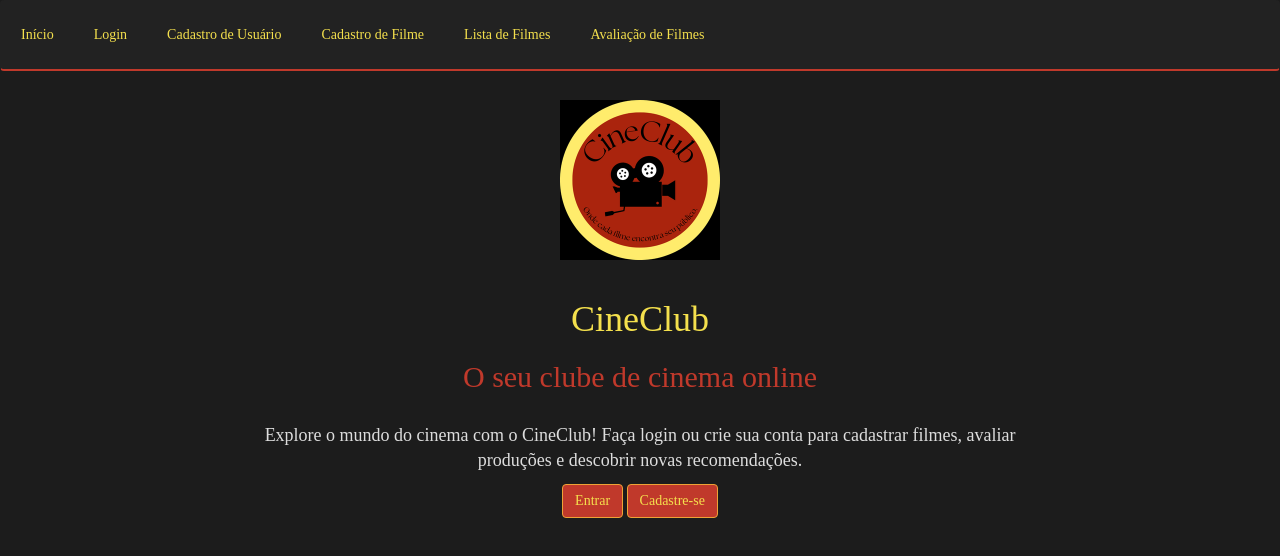
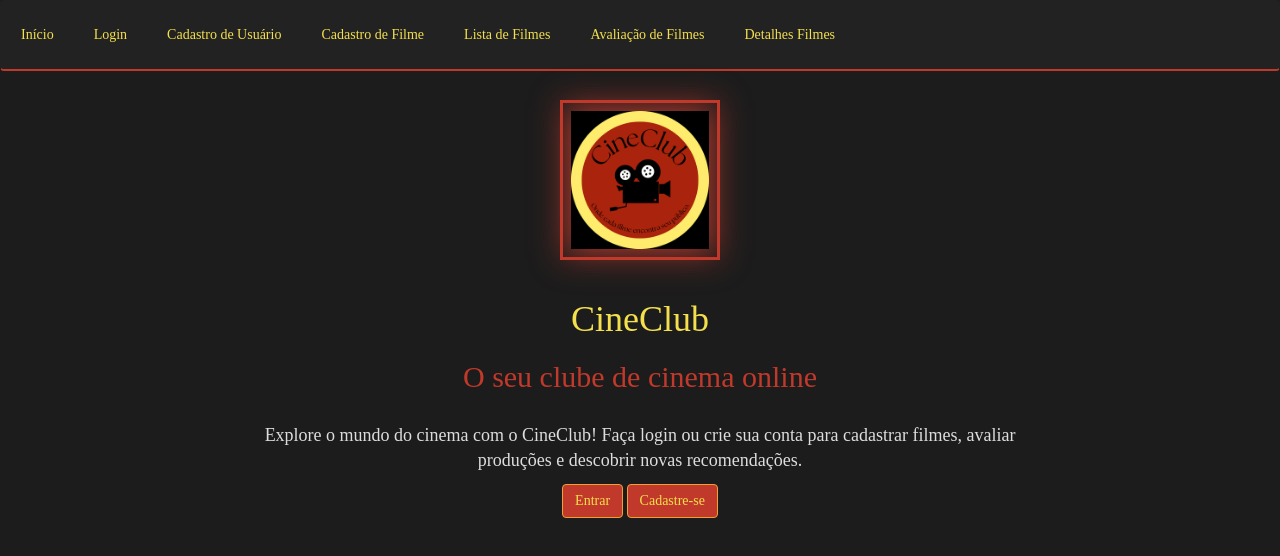
Before and after one commit to analuisaduarte-tech/CineClub, a plain HTML site: page index.html in a window 1280 px wide. Drawn offline with nearby package versions, Linux system fonts and the light colour scheme.

Commit message:
transferencia de arquivos

```diff
--- a/index.html
+++ b/index.html
@@ -60,6 +60,9 @@
     .logo {
       width: 160px!important;
       margin-bottom: 20px!important;
+      filter: drop-shadow(0 0 15px #c0392b); /* brilho vermelho */
+      border: 3px solid #c0392b; /* borda vermelha */
+      padding: 8px;              /* espaço entre a borda e a imagem */
     }
   </style>
 </head>
@@ -74,6 +77,7 @@
     <a href="cadastro_filme.html">Cadastro de Filme</a>
     <a href="lista_filme.html">Lista de Filmes</a>
     <a href="avaliacao_filme.html">Avaliação de Filmes</a>
+    <a href="tela_detalhes.html">Detalhes Filmes</a>
   </div>
 
   <!-- Conteúdo -->
```
Also changed, not shown: avaliacao_filme.html (+3 -0 lines), cadastro_filme.html (+3 -0 lines), cadastro_usuario.html (+3 -0 lines), lista_filme.html (+4 -0 lines), login.html (+3 -0 lines), tela_detalhes.html (+3 -0 lines).
